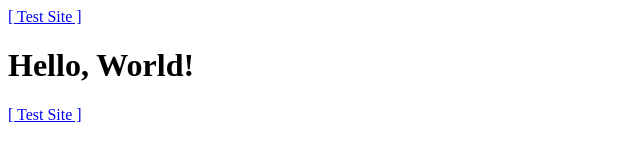
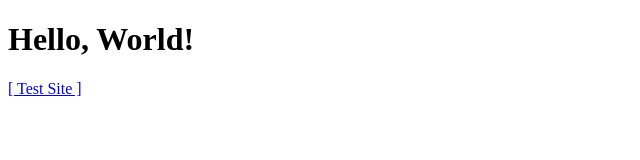
Before and after one commit to Nezumi-ZA/site, a plain HTML site: page index.html in a window 1280 px wide. Shown: the whole page, without its empty margins (0-640 px from the left). Drawn offline with Linux system fonts and the light colour scheme.

Commit message:
Update index

```diff
--- a/index.html
+++ b/index.html
@@ -5,9 +5,7 @@
     <meta name="viewport" content="width=device-width, initial-scale=1.0">
     <title>Home</title>
 </head>
-<nav>
-    <a href="test.html"> [ Test Site ] </a>
-</nav>
+
 <body>
     <h1>Hello, World!</h1>
     <a href="test.html"> [ Test Site ] </a>
```
